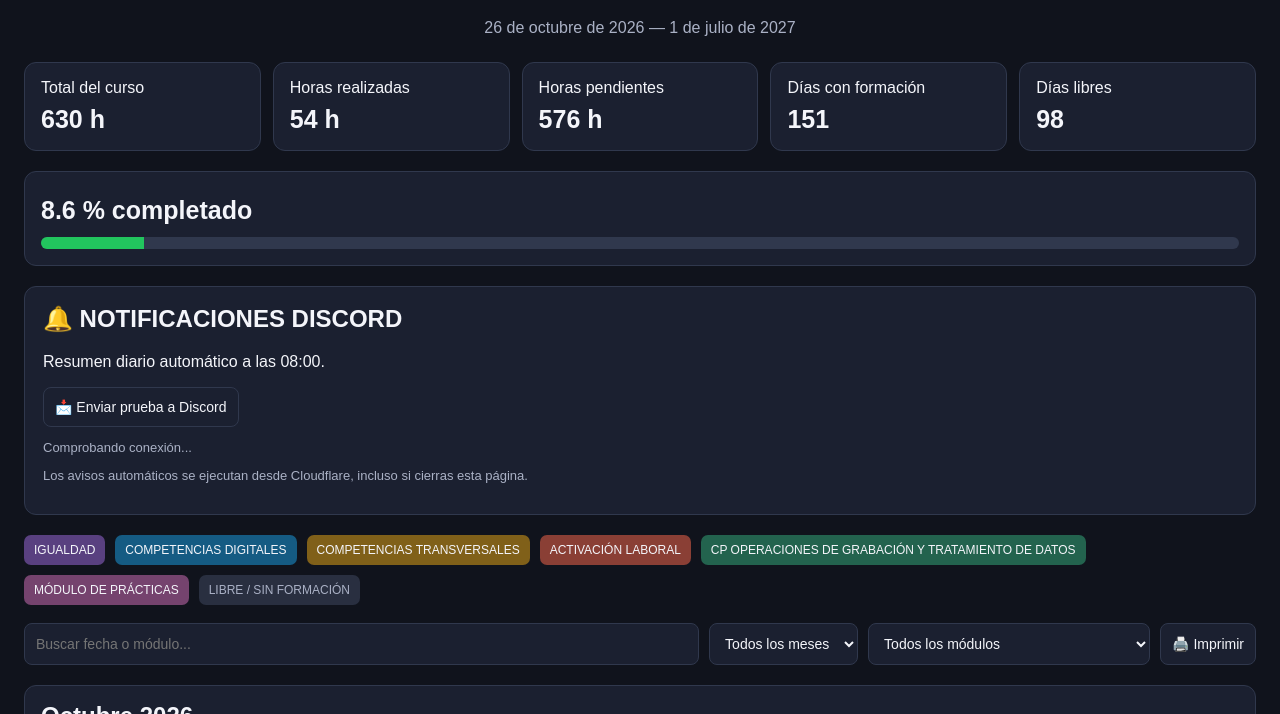
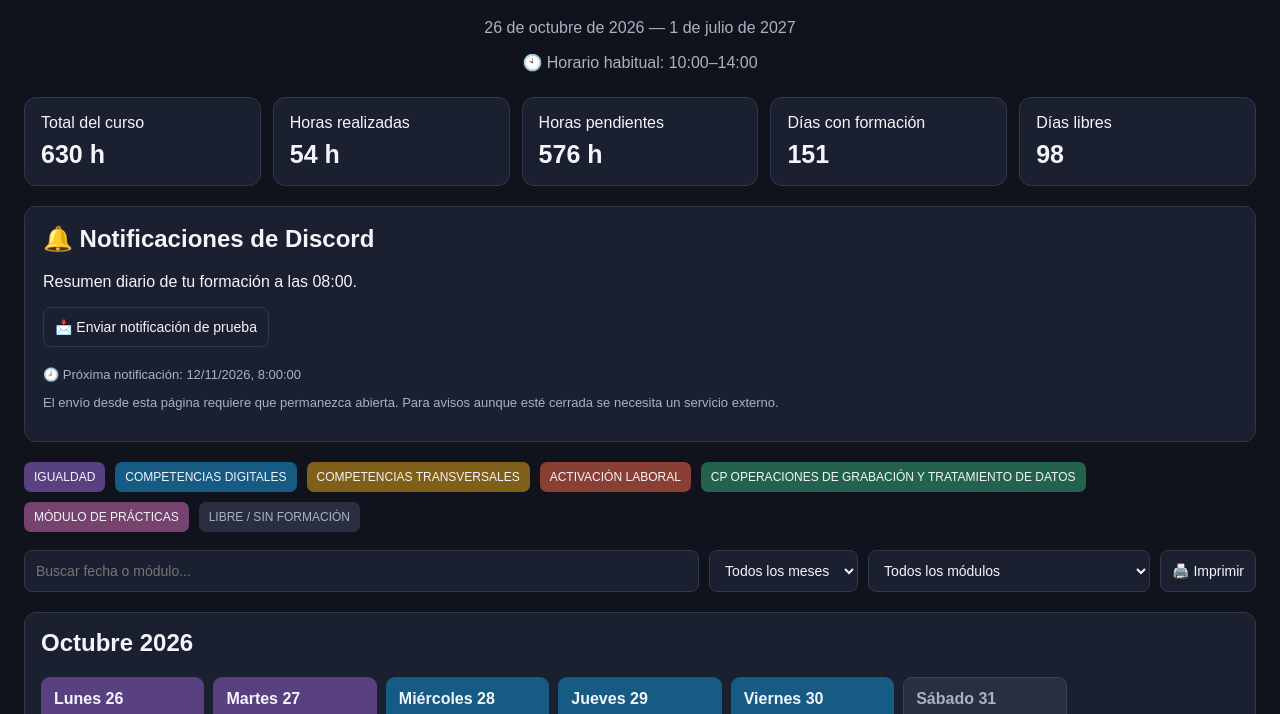
Before and after one commit to KenaiRedstoneMC/calendario-curso, a plain HTML site: page index.html in a window 1280 px wide. Shown: the part 86-800 px from the top of the page. Drawn offline with Linux system fonts and the light colour scheme.

Commit message:
Update index.html

```diff
--- a/index.html
+++ b/index.html
@@ -5,7 +5,6 @@
 <meta charset="UTF-8">
 <meta name="viewport" content="width=device-width, initial-scale=1.0">
 <title>Calendario de Formación 2026-2027</title>
-
 <style>
 :root {
   --bg:#10131c;
@@ -41,7 +40,7 @@ header p {color:var(--muted)}
   font-size:25px;
   margin-top:8px;
 }
-.controls {
+.controls,.discord-controls {
   display:flex;
   flex-wrap:wrap;
   gap:10px;
@@ -72,14 +71,19 @@ button:hover {background:#30384d}
   gap:9px;
 }
 .day {
-  min-height:105px;
+  min-height:125px;
   padding:12px;
   border-radius:9px;
   border:1px solid transparent;
 }
 .date {font-weight:bold;margin-bottom:9px}
 .module {font-size:13px;line-height:1.4}
-.hours {font-size:12px;margin-top:7px;opacity:.85}
+.hours,.schedule-time {
+  font-size:12px;
+  margin-top:7px;
+  opacity:.9;
+}
+.schedule-time {font-weight:bold}
 .igualdad {background:#594080}
 .digitales {background:#155b83}
 .transversales {background:#806019}
@@ -112,27 +116,12 @@ button:hover {background:#30384d}
 }
 .discord h2 {margin-top:0}
 .status {color:var(--muted);font-size:13px}
-.progress {
-  height:12px;
-  border-radius:20px;
-  background:#30384d;
-  overflow:hidden;
-  margin-top:12px;
-}
-.progress-bar {
-  height:100%;
-  width:0%;
-  background:#22c55e;
-  transition:width .3s;
-}
-footer {
-  text-align:center;
-  color:var(--muted);
-  margin-top:30px;
+@media(max-width:600px) {
+  body {padding:12px}
 }
 @media print {
   body {background:white;color:black;padding:8px}
-  .controls,.discord {display:none}
+  .controls,.discord-controls,.discord {display:none}
   .month {break-inside:avoid;background:white;border:1px solid #aaa}
   .day {
     print-color-adjust:exact;
@@ -141,12 +130,12 @@ footer {
 }
 </style>
 </head>
-
 <body>
 
 <header>
   <h1>📚 CALENDARIO DE FORMACIÓN</h1>
   <p>26 de octubre de 2026 — 1 de julio de 2027</p>
+  <p>🕙 Horario habitual: 10:00–14:00</p>
 </header>
 
 <section class="stats">
@@ -157,23 +146,20 @@ footer {
   <div class="stat">Días libres<strong id="freeDays">0</strong></div>
 </section>
 
-<div class="stat">
-  <strong id="progressText">0 % completado</strong>
-  <div class="progress">
-    <div class="progress-bar" id="progressBar"></div>
+<section class="discord">
+  <h2>🔔 Notificaciones de Discord</h2>
+  <p>Resumen diario de tu formación a las 08:00.</p>
+  <div class="discord-controls">
+    <button onclick="sendDiscordNotification(true)">
+      📩 Enviar notificación de prueba
+    </button>
   </div>
-</div>
-
-<section class="discord">
-  <h2>🔔 NOTIFICACIONES DISCORD</h2>
-  <p>Resumen diario automático a las 08:00.</p>
-  <button id="testButton" onclick="sendDiscordNotification()">
-    📩 Enviar prueba a Discord
-  </button>
-  <p class="status" id="discordStatus">Comprobando conexión...</p>
+  <p class="status" id="discordStatus">
+    Notificaciones pendientes de configurar.
+  </p>
   <p class="status">
-    Los avisos automáticos se ejecutan desde Cloudflare,
-    incluso si cierras esta página.
+    El envío desde esta página requiere que permanezca abierta.
+    Para avisos aunque esté cerrada se necesita un servicio externo.
   </p>
 </section>
 
@@ -211,71 +197,76 @@ footer {
 <main id="calendar"></main>
 
 <footer>
-  CALENDARIO DE FORMACIÓN 2026–2027
+  <p>Calendario de formación 2026–2027</p>
 </footer>
 
 <script>
 
-// =============================================
+// ================================================
 // CONFIGURACIÓN
-// =============================================
+// ================================================
 
-// Pega aquí la dirección de tu Cloudflare Worker.
-const WORKER_URL = "PEGA_AQUI_LA_URL_DE_TU_WORKER";
+// No pongas aquí el webhook antiguo ni publiques
+// nunca una dirección secreta de Discord en GitHub.
 
-// =============================================
+const DISCORD_WEBHOOK_URL = "PEGA_AQUI_TU_NUEVO_WEBHOOK";
+
+const NOTIFICATION_HOUR = 8;
+const NOTIFICATION_MINUTE = 0;
+
+// ================================================
 // CALENDARIO
-// =============================================
+// ================================================
 
 const schedules = [
-  ["2026-10-26","2026-10-27","IGUALDAD",5],
+  {start:"2026-10-26",end:"2026-10-27",name:"IGUALDAD",hours:5},
 
-  ["2026-10-28","2026-10-30","COMPETENCIAS DIGITALES",4],
-  ["2026-11-02","2026-11-06","COMPETENCIAS DIGITALES",4],
-  ["2026-11-09","2026-11-13","COMPETENCIAS DIGITALES",4],
-  ["2026-11-16","2026-11-17","COMPETENCIAS DIGITALES",4],
+  {start:"2026-10-28",end:"2026-10-30",name:"COMPETENCIAS DIGITALES",hours:4},
+  {start:"2026-11-02",end:"2026-11-06",name:"COMPETENCIAS DIGITALES",hours:4},
+  {start:"2026-11-09",end:"2026-11-13",name:"COMPETENCIAS DIGITALES",hours:4},
+  {start:"2026-11-16",end:"2026-11-17",name:"COMPETENCIAS DIGITALES",hours:4},
 
-  ["2026-11-18","2026-11-20","COMPETENCIAS TRANSVERSALES",4],
-  ["2026-11-23","2026-11-24","COMPETENCIAS TRANSVERSALES",4],
+  {start:"2026-11-18",end:"2026-11-20",name:"COMPETENCIAS TRANSVERSALES",hours:4},
+  {start:"2026-11-23",end:"2026-11-24",name:"COMPETENCIAS TRANSVERSALES",hours:4},
 
-  ["2026-11-25","2026-11-27","ACTIVACIÓN LABORAL",4],
-  ["2026-11-30","2026-12-01","ACTIVACIÓN LABORAL",4],
+  {start:"2026-11-25",end:"2026-11-27",name:"ACTIVACIÓN LABORAL",hours:4},
+  {start:"2026-11-30",end:"2026-12-01",name:"ACTIVACIÓN LABORAL",hours:4},
 
-  ["2026-12-02","2026-12-04","CP OPERACIONES DE GRABACIÓN Y TRATAMIENTO DE DATOS",4],
-  ["2026-12-09","2026-12-11","CP OPERACIONES DE GRABACIÓN Y TRATAMIENTO DE DATOS",4],
-  ["2026-12-14","2026-12-18","CP OPERACIONES DE GRABACIÓN Y TRATAMIENTO DE DATOS",4],
+  {start:"2026-12-02",end:"2026-12-04",name:"CP OPERACIONES DE GRABACIÓN Y TRATAMIENTO DE DATOS",hours:4},
+  {start:"2026-12-09",end:"2026-12-11",name:"CP OPERACIONES DE GRABACIÓN Y TRATAMIENTO DE DATOS",hours:4},
+  {start:"2026-12-14",end:"2026-12-18",name:"CP OPERACIONES DE GRABACIÓN Y TRATAMIENTO DE DATOS",hours:4},
 
-  ["2027-01-11","2027-01-15","CP OPERACIONES DE GRABACIÓN Y TRATAMIENTO DE DATOS",4],
-  ["2027-01-18","2027-01-22","CP OPERACIONES DE GRABACIÓN Y TRATAMIENTO DE DATOS",4],
-  ["2027-01-25","2027-01-29","CP OPERACIONES DE GRABACIÓN Y TRATAMIENTO DE DATOS",4],
+  {start:"2027-01-11",end:"2027-01-15",name:"CP OPERACIONES DE GRABACIÓN Y TRATAMIENTO DE DATOS",hours:4},
+  {start:"2027-01-18",end:"2027-01-22",name:"CP OPERACIONES DE GRABACIÓN Y TRATAMIENTO DE DATOS",hours:4},
+  {start:"2027-01-25",end:"2027-01-29",name:"CP OPERACIONES DE GRABACIÓN Y TRATAMIENTO DE DATOS",hours:4},
 
-  ["2027-02-01","2027-02-05","CP OPERACIONES DE GRABACIÓN Y TRATAMIENTO DE DATOS",4],
-  ["2027-02-08","2027-02-12","CP OPERACIONES DE GRABACIÓN Y TRATAMIENTO DE DATOS",4],
-  ["2027-02-15","2027-02-19","CP OPERACIONES DE GRABACIÓN Y TRATAMIENTO DE DATOS",4],
-  ["2027-02-22","2027-02-26","CP OPERACIONES DE GRABACIÓN Y TRATAMIENTO DE DATOS",4],
+  {start:"2027-02-01",end:"2027-02-05",name:"CP OPERACIONES DE GRABACIÓN Y TRATAMIENTO DE DATOS",hours:4},
+  {start:"2027-02-08",end:"2027-02-12",name:"CP OPERACIONES DE GRABACIÓN Y TRATAMIENTO DE DATOS",hours:4},
+  {start:"2027-02-15",end:"2027-02-19",name:"CP OPERACIONES DE GRABACIÓN Y TRATAMIENTO DE DATOS",hours:4},
+  {start:"2027-02-22",end:"2027-02-26",name:"CP OPERACIONES DE GRABACIÓN Y TRATAMIENTO DE DATOS",hours:4},
 
-  ["2027-03-01","2027-03-05","CP OPERACIONES DE GRABACIÓN Y TRATAMIENTO DE DATOS",4],
-  ["2027-03-08","2027-03-12","CP OPERACIONES DE GRABACIÓN Y TRATAMIENTO DE DATOS",4],
-  ["2027-03-15","2027-03-18","CP OPERACIONES DE GRABACIÓN Y TRATAMIENTO DE DATOS",4],
-  ["2027-03-22","2027-03-24","CP OPERACIONES DE GRABACIÓN Y TRATAMIENTO DE DATOS",4],
+  {start:"2027-03-01",end:"2027-03-05",name:"CP OPERACIONES DE GRABACIÓN Y TRATAMIENTO DE DATOS",hours:4},
+  {start:"2027-03-08",end:"2027-03-12",name:"CP OPERACIONES DE GRABACIÓN Y TRATAMIENTO DE DATOS",hours:4},
+  {start:"2027-03-15",end:"2027-03-18",name:"CP OPERACIONES DE GRABACIÓN Y TRATAMIENTO DE DATOS",hours:4},
+  {start:"2027-03-22",end:"2027-03-24",name:"CP OPERACIONES DE GRABACIÓN Y TRATAMIENTO DE DATOS",hours:4},
 
-  ["2027-04-05","2027-04-09","CP OPERACIONES DE GRABACIÓN Y TRATAMIENTO DE DATOS",4],
-  ["2027-04-12","2027-04-16","CP OPERACIONES DE GRABACIÓN Y TRATAMIENTO DE DATOS",4],
-  ["2027-04-19","2027-04-23","CP OPERACIONES DE GRABACIÓN Y TRATAMIENTO DE DATOS",4],
-  ["2027-04-26","2027-04-30","CP OPERACIONES DE GRABACIÓN Y TRATAMIENTO DE DATOS",4],
+  {start:"2027-04-05",end:"2027-04-09",name:"CP OPERACIONES DE GRABACIÓN Y TRATAMIENTO DE DATOS",hours:4},
+  {start:"2027-04-12",end:"2027-04-16",name:"CP OPERACIONES DE GRABACIÓN Y TRATAMIENTO DE DATOS",hours:4},
+  {start:"2027-04-19",end:"2027-04-23",name:"CP OPERACIONES DE GRABACIÓN Y TRATAMIENTO DE DATOS",hours:4},
+  {start:"2027-04-26",end:"2027-04-30",name:"CP OPERACIONES DE GRABACIÓN Y TRATAMIENTO DE DATOS",hours:4},
 
-  ["2027-05-03","2027-05-07","CP OPERACIONES DE GRABACIÓN Y TRATAMIENTO DE DATOS",4],
-  ["2027-05-10","2027-05-14","CP OPERACIONES DE GRABACIÓN Y TRATAMIENTO DE DATOS",4],
-  ["2027-05-16","2027-05-21","CP OPERACIONES DE GRABACIÓN Y TRATAMIENTO DE DATOS",4],
-  ["2027-05-24","2027-05-28","CP OPERACIONES DE GRABACIÓN Y TRATAMIENTO DE DATOS",4],
+  {start:"2027-05-03",end:"2027-05-07",name:"CP OPERACIONES DE GRABACIÓN Y TRATAMIENTO DE DATOS",hours:4},
+  {start:"2027-05-10",end:"2027-05-14",name:"CP OPERACIONES DE GRABACIÓN Y TRATAMIENTO DE DATOS",hours:4},
+  {start:"2027-05-16",end:"2027-05-21",name:"CP OPERACIONES DE GRABACIÓN Y TRATAMIENTO DE DATOS",hours:4},
+  {start:"2027-05-24",end:"2027-05-28",name:"CP OPERACIONES DE GRABACIÓN Y TRATAMIENTO DE DATOS",hours:4},
 
-  ["2027-06-01","2027-06-04","CP OPERACIONES DE GRABACIÓN Y TRATAMIENTO DE DATOS",4],
-  ["2027-06-07","2027-06-08","CP OPERACIONES DE GRABACIÓN Y TRATAMIENTO DE DATOS",4],
+  {start:"2027-06-01",end:"2027-06-04",name:"CP OPERACIONES DE GRABACIÓN Y TRATAMIENTO DE DATOS",hours:4},
+  {start:"2027-06-07",end:"2027-06-08",name:"CP OPERACIONES DE GRABACIÓN Y TRATAMIENTO DE DATOS",hours:4},
 
-  ["2027-06-14","2027-06-18","MÓDULO DE PRÁCTICAS",6],
-  ["2027-06-21","2027-06-25","MÓDULO DE PRÁCTICAS",6],
-  ["2027-06-28","2027-06-30","MÓDULO DE PRÁCTICAS",6],
-  ["2027-07-01","2027-07-01","MÓDULO DE PRÁCTICAS",2]
+  {start:"2027-06-14",end:"2027-06-18",name:"MÓDULO DE PRÁCTICAS",hours:6},
+  {start:"2027-06-21",end:"2027-06-25",name:"MÓDULO DE PRÁCTICAS",hours:6},
+  {start:"2027-06-28",end:"2027-06-30",name:"MÓDULO DE PRÁCTICAS",hours:6},
+  {start:"2027-07-01",end:"2027-07-01",name:"MÓDULO DE PRÁCTICAS",hours:2}
 ];
 
 const monthNames = [
@@ -296,31 +287,34 @@ function key(date) {
 
 function getSchedule(date) {
   const k = key(date);
-  const item = schedules.find(s => k >= s[0] && k <= s[1]);
-
-  if (!item) return null;
-
-  const weekday = date.getDay();
-
-  // Solo el domingo 16 de mayo es una excepción.
-  if ((weekday === 0 || weekday === 6) && k !== "2027-05-16") {
-    return null;
-  }
-
-  return {name:item[2],hours:item[3]};
+  return schedules.find(s => k >= s.start && k <= s.end) || null;
 }
 
-// =============================================
+function getTime(hours) {
+  if (!hours) return "";
+  const endHour = 10 + hours;
+  return `10:00–${pad(endHour)}:00`;
+}
+
+function className(name) {
+  if (name === "IGUALDAD") return "igualdad";
+  if (name === "COMPETENCIAS DIGITALES") return "digitales";
+  if (name === "COMPETENCIAS TRANSVERSALES") return "transversales";
+  if (name === "ACTIVACIÓN LABORAL") return "activacion";
+  if (name.startsWith("CP ")) return "cp";
+  if (name === "MÓDULO DE PRÁCTICAS") return "practicas";
+  return "libre";
+}
+
+// ================================================
 // GENERAR DÍAS
-// =============================================
+// ================================================
 
+const startDate = new Date(2026,9,26);
+const endDate = new Date(2027,6,1);
 const days = [];
 
-for (
-  let date = new Date(2026,9,26);
-  date <= new Date(2027,6,1);
-  date.setDate(date.getDate()+1)
-) {
+for (let date = new Date(startDate); date <= endDate; date.setDate(date.getDate()+1)) {
   const d = new Date(date);
   const schedule = getSchedule(d);
 
@@ -332,115 +326,107 @@ for (
   });
 }
 
-// =============================================
-// HORAS
-// =============================================
+// ================================================
+// ESTADÍSTICAS
+// ================================================
 
 function getStats() {
   const now = new Date();
   now.setHours(0,0,0,0);
 
-  const total = days.reduce((sum,d)=>sum+d.hours,0);
+  const totalHours = days.reduce((sum,d) => sum+d.hours,0);
 
-  const done = days
-    .filter(d=>d.date<now)
-    .reduce((sum,d)=>sum+d.hours,0);
+  const hoursDone = days
+    .filter(d => d.date < now)
+    .reduce((sum,d) => sum+d.hours,0);
+
+  const hoursLeft = totalHours-hoursDone;
 
   return {
-    total,
-    done,
-    left:total-done,
-    totalDays:days.filter(d=>d.hours>0).length,
-    freeDays:days.filter(d=>d.hours===0).length
+    totalHours,
+    hoursDone,
+    hoursLeft,
+    totalDays:days.filter(d => d.hours>0).length,
+    freeDays:days.filter(d => d.hours===0).length
   };
 }
 
 function updateStats() {
   const s = getStats();
 
-  document.getElementById("totalHours").textContent=s.total+" h";
-  document.getElementById("hoursDone").textContent=s.done+" h";
-  document.getElementById("hoursLeft").textContent=s.left+" h";
-  document.getElementById("totalDays").textContent=s.totalDays;
-  document.getElementById("freeDays").textContent=s.freeDays;
-
-  const percent = s.total ? (s.done/s.total)*100 : 0;
-
-  document.getElementById("progressText").textContent =
-    percent.toFixed(1)+" % completado";
-
-  document.getElementById("progressBar").style.width =
-    percent+"%";
+  document.getElementById("totalHours").textContent = s.totalHours+" h";
+  document.getElementById("hoursDone").textContent = s.hoursDone+" h";
+  document.getElementById("hoursLeft").textContent = s.hoursLeft+" h";
+  document.getElementById("totalDays").textContent = s.totalDays;
+  document.getElementById("freeDays").textContent = s.freeDays;
 }
 
-// =============================================
-// COLORES
-// =============================================
-
-function className(name) {
-  if(name==="IGUALDAD") return "igualdad";
-  if(name==="COMPETENCIAS DIGITALES") return "digitales";
-  if(name==="COMPETENCIAS TRANSVERSALES") return "transversales";
-  if(name==="ACTIVACIÓN LABORAL") return "activacion";
-  if(name.startsWith("CP ")) return "cp";
-  if(name==="MÓDULO DE PRÁCTICAS") return "practicas";
-  return "libre";
-}
-
-// =============================================
-// CALENDARIO VISUAL
-// =============================================
+// ================================================
+// MOSTRAR CALENDARIO
+// ================================================
 
 function render() {
-  const calendar=document.getElementById("calendar");
-  const search=document.getElementById("search").value.toLowerCase();
-  const monthFilter=document.getElementById("monthFilter").value;
-  const typeFilter=document.getElementById("typeFilter").value;
-  const today=key(new Date());
+  const calendar = document.getElementById("calendar");
+  const search = document.getElementById("search").value.toLowerCase();
+  const monthFilter = document.getElementById("monthFilter").value;
+  const typeFilter = document.getElementById("typeFilter").value;
+  const today = key(new Date());
 
-  calendar.innerHTML="";
-  const grouped={};
+  calendar.innerHTML = "";
+  const grouped = {};
 
-  days.forEach(day=>{
-    const mk=`${day.date.getFullYear()}-${pad(day.date.getMonth()+1)}`;
-    if(!grouped[mk]) grouped[mk]=[];
-    grouped[mk].push(day);
+  days.forEach(day => {
+    const monthKey = `${day.date.getFullYear()}-${pad(day.date.getMonth()+1)}`;
+    if (!grouped[monthKey]) grouped[monthKey] = [];
+    grouped[monthKey].push(day);
   });
 
-  Object.entries(grouped).forEach(([mk,monthDays])=>{
-    if(monthFilter!=="all" && monthFilter!==mk) return;
+  Object.entries(grouped).forEach(([monthKey,monthDays]) => {
+    if (monthFilter!=="all" && monthFilter!==monthKey) return;
 
-    const visible=monthDays.filter(day=>{
-      const label=`${day.date.getDate()} ${monthNames[day.date.getMonth()]} ${day.date.getFullYear()}`;
-      const matchesSearch=`${label} ${day.name}`.toLowerCase().includes(search);
-      const matchesType=typeFilter==="all" ||
+    const visible = monthDays.filter(day => {
+      const dateText =
+        `${day.date.getDate()} ${monthNames[day.date.getMonth()]} ${day.date.getFullYear()}`;
+
+      const matchesSearch =
+        `${dateText} ${day.name} ${getTime(day.hours)}`.toLowerCase().includes(search);
+
+      const matchesType =
+        typeFilter==="all" ||
         (typeFilter==="LIBRE" && day.hours===0) ||
         day.name===typeFilter;
 
       return matchesSearch && matchesType;
     });
 
-    if(!visible.length) return;
+    if (!visible.length) return;
 
-    const section=document.createElement("section");
-    section.className="month";
+    const section = document.createElement("section");
+    section.className = "month";
 
-    const heading=document.createElement("h2");
-    heading.textContent=`${monthNames[monthDays[0].date.getMonth()]} ${monthDays[0].date.getFullYear()}`;
+    const heading = document.createElement("h2");
+    heading.textContent =
+      `${monthNames[monthDays[0].date.getMonth()]} ${monthDays[0].date.getFullYear()}`;
+
     section.appendChild(heading);
 
-    const grid=document.createElement("div");
-    grid.className="days";
+    const grid = document.createElement("div");
+    grid.className = "days";
 
-    visible.forEach(day=>{
-      const card=document.createElement("article");
-      card.className=`day ${className(day.name)}`;
+    visible.forEach(day => {
+      const card = document.createElement("article");
+      card.className = `day ${className(day.name)}`;
 
-      if(day.key===today) card.classList.add("today");
+      if (day.key===today) card.classList.add("today");
 
-      card.innerHTML=`
+      const timeHTML = day.hours
+        ? `<div class="schedule-time">🕙 ${getTime(day.hours)}</div>`
+        : "";
+
+      card.innerHTML = `
         <div class="date">${dayNames[day.date.getDay()]} ${day.date.getDate()}</div>
         <div class="module">${day.name}</div>
+        ${timeHTML}
         <div class="hours">${day.hours ? day.hours+" horas" : "Sin formación"}</div>
       `;
 
@@ -452,23 +438,20 @@ function render() {
   });
 }
 
-// =============================================
-// FILTROS
-// =============================================
+// ================================================
+// FILTRO DE MESES
+// ================================================
 
-const monthFilter=document.getElementById("monthFilter");
+const monthFilter = document.getElementById("monthFilter");
 
-const months={};
-
-days.forEach(day=>{
-  const mk=`${day.date.getFullYear()}-${pad(day.date.getMonth()+1)}`;
-  months[mk]=`${monthNames[day.date.getMonth()]} ${day.date.getFullYear()}`;
-});
-
-Object.entries(months).forEach(([value,label])=>{
-  const option=document.createElement("option");
-  option.value=value;
-  option.textContent=label;
+Object.entries(days.reduce((acc,day) => {
+  const k = `${day.date.getFullYear()}-${pad(day.date.getMonth()+1)}`;
+  acc[k] = `${monthNames[day.date.getMonth()]} ${day.date.getFullYear()}`;
+  return acc;
+},{})).forEach(([value,label]) => {
+  const option = document.createElement("option");
+  option.value = value;
+  option.textContent = label;
   monthFilter.appendChild(option);
 });
 
@@ -476,44 +459,119 @@ document.getElementById("search").addEventListener("input",render);
 monthFilter.addEventListener("change",render);
 document.getElementById("typeFilter").addEventListener("change",render);
 
-// =============================================
-// DISCORD: PRUEBA MANUAL
-// =============================================
+// ================================================
+// DISCORD
+// ================================================
 
-async function sendDiscordNotification() {
-  const status=document.getElementById("discordStatus");
+function getTodayInfo() {
+  const now = new Date();
+  now.setHours(0,0,0,0);
 
-  if(WORKER_URL==="PEGA_AQUI_LA_URL_DE_TU_WORKER") {
-    status.textContent="⚠️ Primero configura la URL de Cloudflare Worker.";
+  const todayKey = key(now);
+  const todaySchedule = days.find(d => d.key===todayKey);
+  const stats = getStats();
+
+  return {todayKey,todaySchedule,stats};
+}
+
+async function sendDiscordNotification(test=false) {
+  const status = document.getElementById("discordStatus");
+
+  if (
+    !DISCORD_WEBHOOK_URL ||
+    DISCORD_WEBHOOK_URL === "https://discord.com/api/webhooks/1570244879991439453/0-4Kr7Qxoero2Ake0omLefXHgEMjRTM70m48n_Q_u54-SXlQEcENlXbiHOn2w-TzJLw8"
+  ) {
+    status.textContent = "⚠️ Discord todavía no está configurado.";
     return;
   }
 
+  const {todayKey,todaySchedule,stats} = getTodayInfo();
+
+  const moduleName = todaySchedule
+    ? todaySchedule.name
+    : "DÍA LIBRE";
+
+  const todayHours = todaySchedule
+    ? todaySchedule.hours
+    : 0;
+
+  const todayTime = getTime(todayHours) || "Sin horario";
+
+  const message = {
+    username:"Calendario de Formación",
+    embeds:[{
+      title:test
+        ? "🧪 PRUEBA DEL CALENDARIO"
+        : "📚 RESUMEN DIARIO DE FORMACIÓN",
+      color:todaySchedule ? 3066993 : 9807270,
+      fields:[
+        {name:"📅 Fecha",value:todayKey,inline:true},
+        {name:"📖 Módulo de hoy",value:moduleName,inline:false},
+        {name:"🕙 Horario",value:todayTime,inline:true},
+        {name:"⏱️ Horas de hoy",value:todayHours+" horas",inline:true},
+        {name:"✅ Horas realizadas",value:stats.hoursDone+" h",inline:true},
+        {name:"⌛ Horas pendientes",value:stats.hoursLeft+" h",inline:true},
+        {name:"🎯 Total del curso",value:stats.totalHours+" h",inline:true}
+      ],
+      footer:{text:"Calendario de formación 2026-2027"},
+      timestamp:new Date().toISOString()
+    }]
+  };
+
   try {
-    status.textContent="Enviando prueba...";
+    status.textContent = "Enviando notificación...";
 
-    const response=await fetch(WORKER_URL,{
-      method:"POST"
+    const response = await fetch(DISCORD_WEBHOOK_URL,{
+      method:"POST",
+      headers:{"Content-Type":"application/json"},
+      body:JSON.stringify(message)
     });
 
-    const result=await response.json();
-
-    if(!response.ok || !result.success) {
-      throw new Error(result.error || "Error de conexión");
+    if (!response.ok) {
+      throw new Error("Discord respondió con HTTP "+response.status);
     }
 
-    status.textContent="✅ Prueba enviada correctamente a Discord.";
-
+    status.textContent = "✅ Notificación enviada correctamente.";
   } catch(error) {
-    status.textContent="❌ "+error.message;
+    status.textContent =
+      "❌ No se pudo confirmar el envío: "+error.message+
+      ". Puede ser un problema de CORS o de conexión.";
+    console.error(error);
   }
 }
 
-// =============================================
-// INICIO
-// =============================================
+// ================================================
+// PROGRAMACIÓN DIARIA A LAS 08:00
+// ================================================
+
+function scheduleDailyNotification() {
+  const now = new Date();
+  const next = new Date();
+
+  next.setHours(NOTIFICATION_HOUR,NOTIFICATION_MINUTE,0,0);
+
+  if (next<=now) {
+    next.setDate(next.getDate()+1);
+  }
+
+  const delay = next-now;
+
+  document.getElementById("discordStatus").textContent =
+    "🕗 Próxima notificación: "+next.toLocaleString("es-ES");
+
+  setTimeout(async () => {
+    await sendDiscordNotification(false);
+    scheduleDailyNotification();
+  },delay);
+}
+
+// ================================================
+// INICIAR
+// ================================================
 
 updateStats();
 render();
+scheduleDailyNotification();
 
 </script>
 </body>
```
